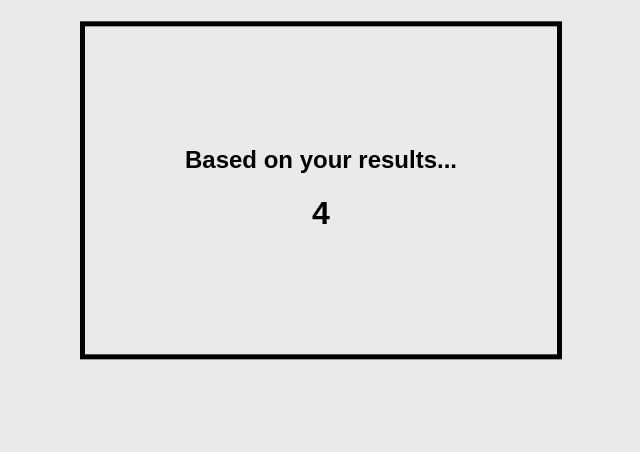
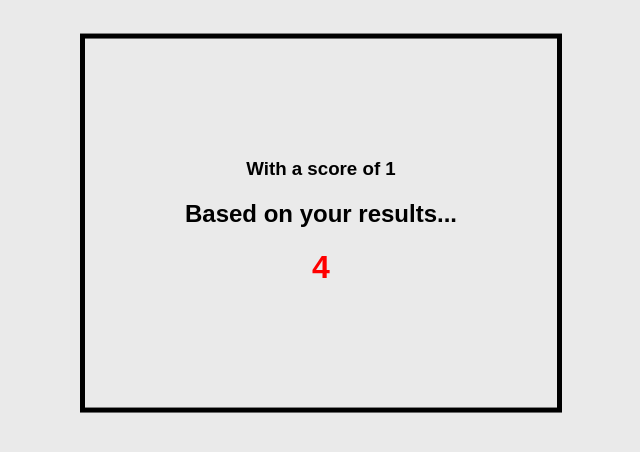
Before and after one commit to FJTDL/emitls, a Django app: template emitls/emission_calculator/templates/emission_calculator/output.html in a window 1280 px wide. Shown: the part 80-532 px from the top of the page, without its empty margins (319-959 px from the left). Run offline with Django 3.2, Linux system fonts and the light colour scheme; the template is opened without the code that fills it: most values are stand-ins (such as "Sample title", 1, 10 or a date in 2020).

Commit message:
Minor fixes to JS

```diff
--- a/emitls/emission_calculator/static/emission_calculator/styles.css
+++ b/emitls/emission_calculator/static/emission_calculator/styles.css
@@ -104,6 +104,14 @@ nav a:hover{
 	}
 }
 
+.red {
+	color: red;
+}
+
+.green {
+	color: green;
+}
+
 /* Centers elements to the middle of page */
 .center {
 	margin: auto;
--- a/emitls/emission_calculator/templates/emission_calculator/output.html
+++ b/emitls/emission_calculator/templates/emission_calculator/output.html
@@ -4,8 +4,20 @@
 {% block content %}
 
 <div class="center" id="scorepos">
+    <h3>With a score of {{ number }}</h3>
     <h2>Based on your results... </h2>
-    <h1> {{ rating }} </h1>
+    <h1 id="target"> {{ rating }} </h1>
+    <script>
+        const target = document.getElementById("target")
+        if (target.textContent === 'Good') {
+            target.style.color = '#0F0';
+        } else if (target.textContent === 'Ok') {
+            target.style.color = '#000';
+        }
+        else {
+            target.style.color = '#F00';
+        }
+    </script>
 </div>
 
 {% endblock %}
```
Also changed, not shown: emitls/emission_calculator/views.py (+10 -9 lines).
